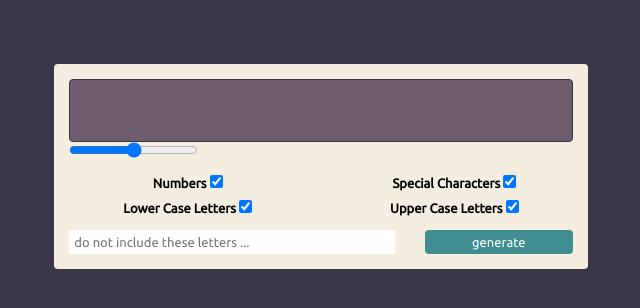
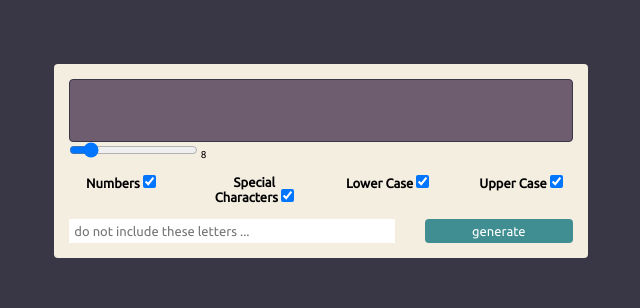
Before and after one commit to itsdiy0/KeyWeaver, a plain HTML site: page index.html in a window 1280 px wide. Shown: the whole page, without its empty margins (319-959 px from the left). Drawn offline with Linux system fonts and the light colour scheme.

Commit message:
Update index.html

```diff
--- a/index.html
+++ b/index.html
@@ -11,24 +11,30 @@
 <body>
     <div class="main_container col-lg-5 col-md-5 col-sm-10 col-xs-10">
     <input readonly type="text" name="main_input" id="mainInput" class="mainInput">
-    <input type="range" name="password_length" id="passwordLength" min="4" max="32" step="1">
+    <div class="range-container">
+    <input type="range" name="password_length" id="passwordLength" min="0" max="64" value="8" step="1">
+    <span id="password-length-value">8</span>
+
+</div>
+
+
+
+
 
     <div class="check_boxes">
         <div class="row">
-            <div class="col-lg-6 col-md-6 col-sm-12 col-xs-12">
+            <div class="col-lg-3 col-md-6 col-sm-12 col-xs-12">
 
                 <span class="check_label">Numbers <input type="checkbox" name="no_number" id="noNumber" checked></span>
             </div>
-            <div class="col-lg-6 col-md-6 col-sm-12 col-xs-12">
+            <div class="col-lg-3 col-md-6 col-sm-12 col-xs-12">
                 <span class="check_label"> Special Characters <input type="checkbox" name="no_special" id="noSpecial" checked></span>
             </div>
-        </div>
-        <div class="row">
-            <div class="col-lg-6 col-md-6 col-sm-12 col-xs-12">
-                <span class="check_label">Lower Case Letters <input type="checkbox" name="no_lower" id="noLower" checked></span>
+            <div class="col-lg-3 col-md-6 col-sm-12 col-xs-12">
+                <span class="check_label">Lower Case <input type="checkbox" name="no_lower" id="noLower" checked></span>
             </div>
-            <div class="col-lg-6 col-md-6 col-sm-12 col-xs-12">
-                <span class="check_label">Upper Case Letters <input type="checkbox" name="no_upper" id="noUpper" checked></span>
+            <div class="col-lg-3 col-md-6 col-sm-12 col-xs-12">
+                <span class="check_label">Upper Case <input type="checkbox" name="no_upper" id="noUpper" checked></span>
             </div>
         </div>
     </div>
```
